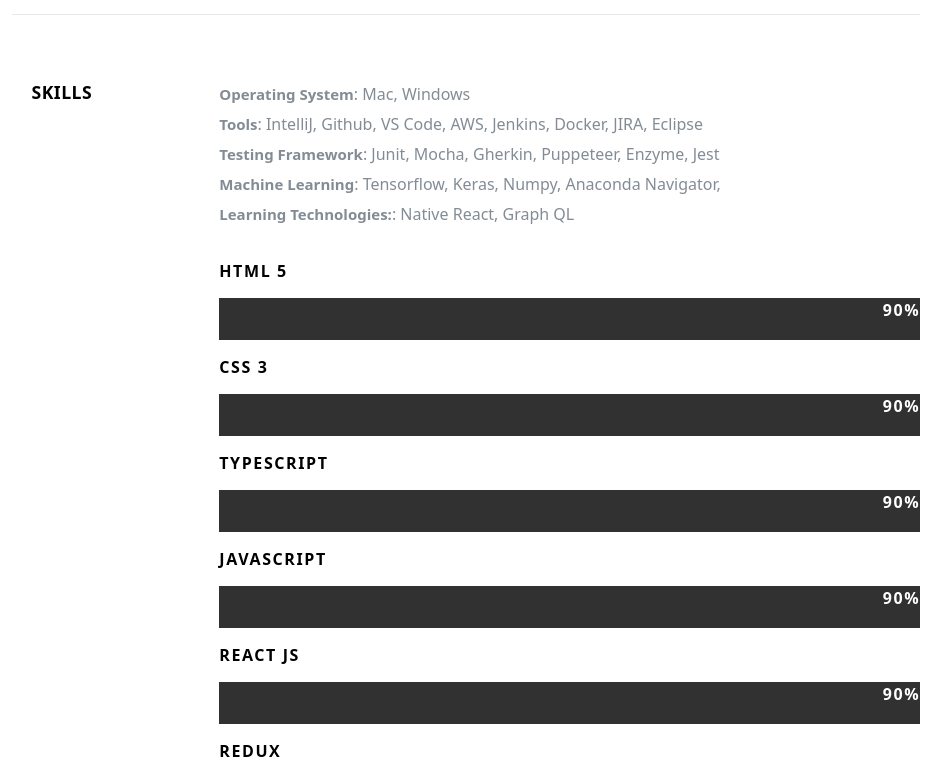
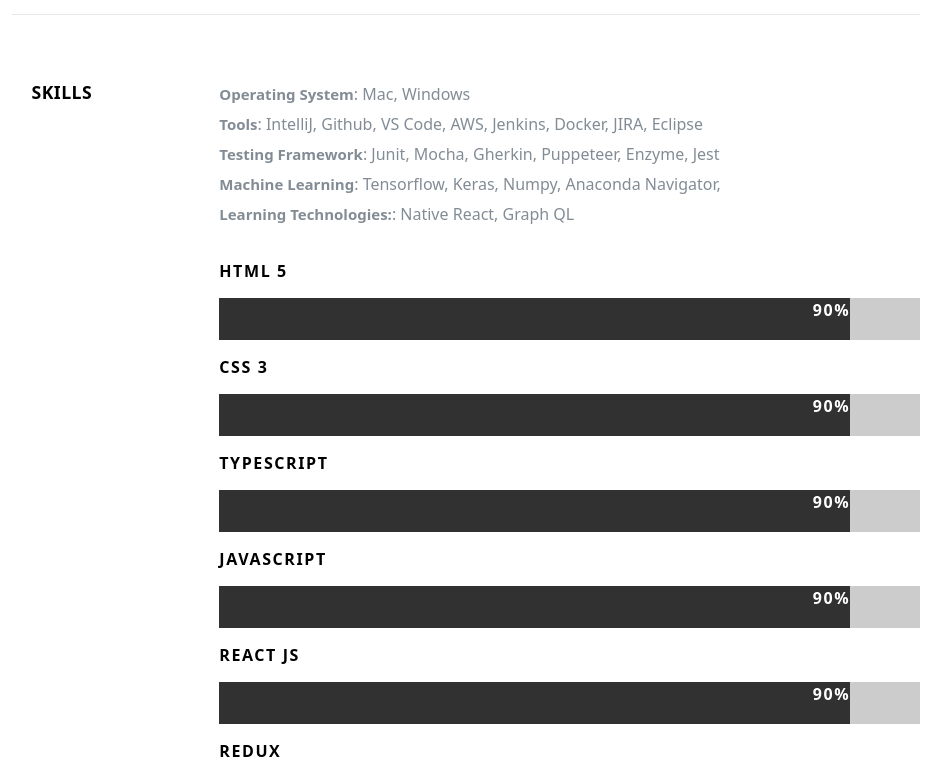
Before and after one commit to biswarisomya/portfolio_somya_biswari, a Next.js app: page /homepage in a window 1280 px wide. Shown: the part 2984-3760 px from the top of the page, without its empty margins (174-1125 px from the left). Built offline with nearby package versions, Linux system fonts and the light colour scheme.

Commit message:
added safelist in tailwind.config.js

```diff
--- a/src/app/homepage/Resume/Skills/Skills.tsx
+++ b/src/app/homepage/Resume/Skills/Skills.tsx
@@ -133,6 +133,7 @@
                 </p>
                 <div className="w-[100%] bg-[#ccc] mb-[15px] ">
                   <div
+                    key={d.technology}
                     className={`h-[42px] w-[${d.percentage}%]  bg-[#313131] text-white text-right`}
                   >
                     {d.percentage}%
--- a/tailwind.config.js
+++ b/tailwind.config.js
@@ -24,4 +24,5 @@
     },
   },
   plugins: [],
+  safelist: ["w-[80%]", "w-[90%]", "w-[70%]"],
 };
```
